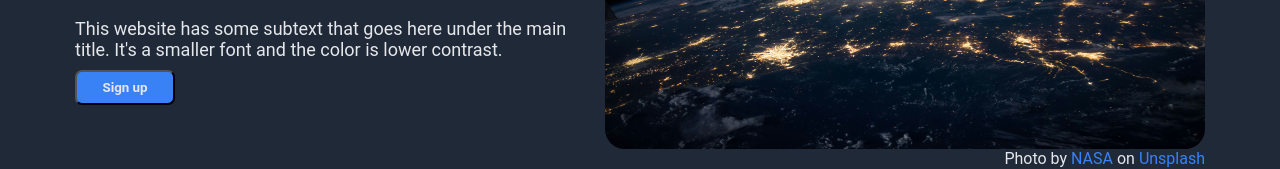
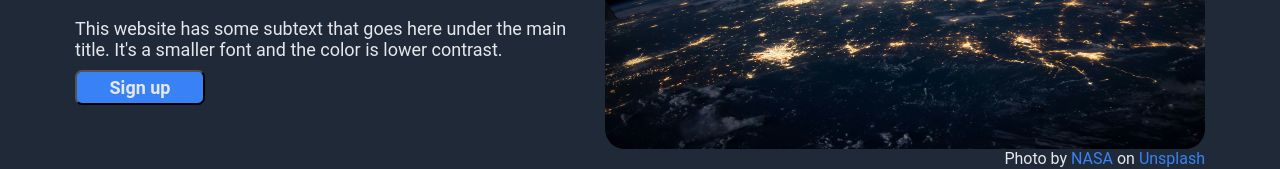
Before and after one commit to SVENTRIPIKAL/Odin-Landing-Page, a plain HTML site: page index.html in a window 1280 px wide. Shown: the part 334-503 px from the top of the page. Drawn offline with Linux system fonts and the light colour scheme.

Commit message:
Update header button size

```diff
--- a/index.html
+++ b/index.html
@@ -29,7 +29,7 @@
                         main title. It's a smaller font and the color is lower
                         contrast.
                     </div>
-                    <button class="signup-button">Sign up</button>
+                    <button class="signup-button" id="secondary-text">Sign up</button>
                 </div>
                 <img class="nasa-photo" alt="Night photo of the Gulf of Mexico, United States from space" src="./images/nasa-photo.jpg">
             </div>
--- a/style/style.css
+++ b/style/style.css
@@ -40,12 +40,11 @@
 }
 
 #header .signup-button {
-    width: 100px;
-    height: 35px;
+    width: 130px;
     background-color: #3882f6;
-    color: #E5E7EB;
     font-weight: bold;
     border-radius: 7px;
+    padding-block: 5px;
 }
 
 #header .nasa-photo {
```
